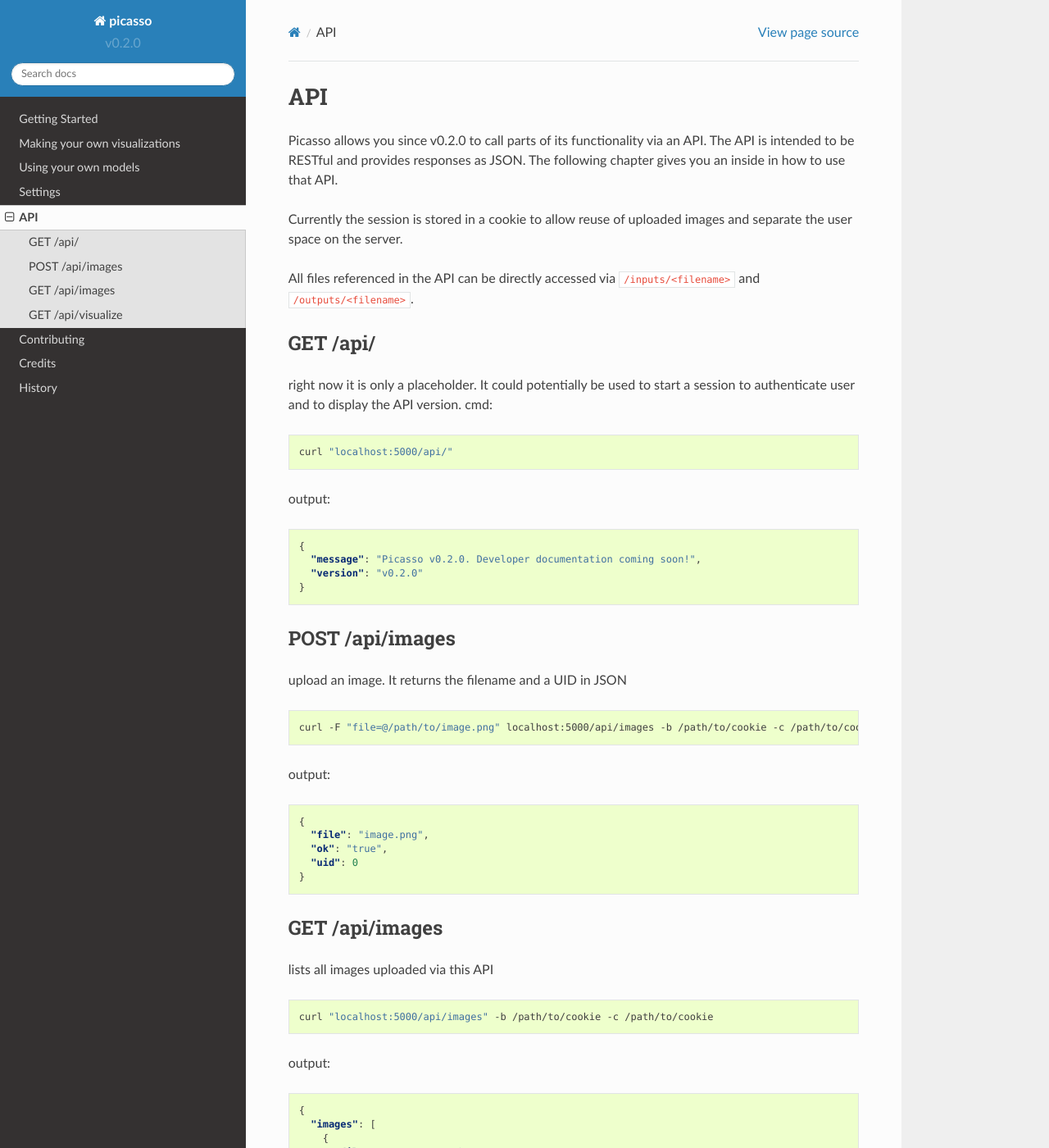
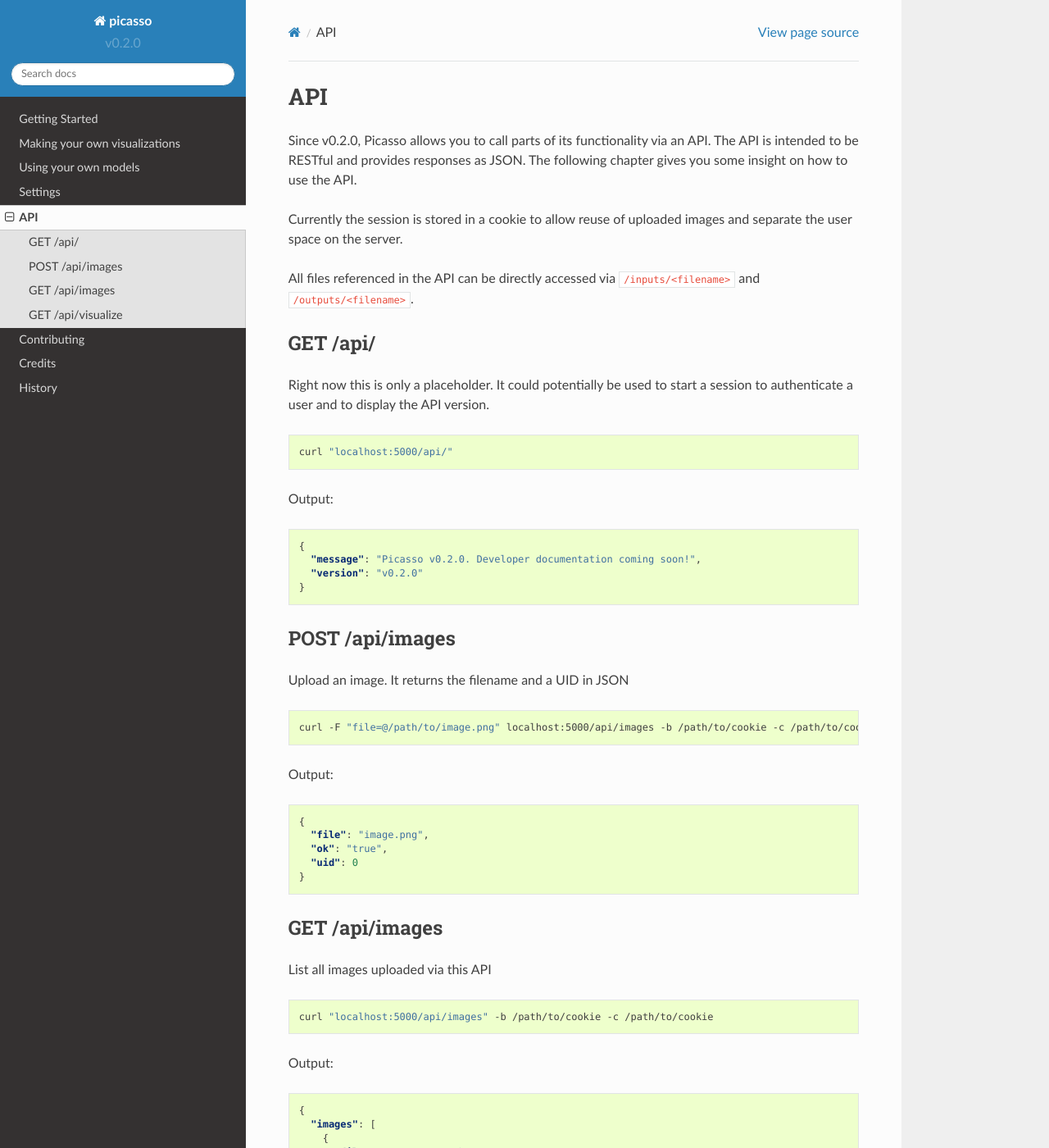
Before and after one commit to merantix/picasso, a Sphinx documentation site: the page built from docs/api.rst, in a window 1280 px wide and 1400 px high. Shown: the whole window at 82% size. Built offline with Sphinx 7.4.7 and the Read the Docs theme 2.0.0, drawn with Linux system fonts in a browser that asks for light colours; pages that are not in the unit, such as notebooks, are missing from menus; some of the changed text lies outside the part shown.

Commit message:
minor changes

```diff
--- a/docs/api.rst
+++ b/docs/api.rst
@@ -1,7 +1,7 @@
 ========
 API
 ========
-Picasso allows you since v0.2.0 to call parts of its functionality via an API. The API is intended to be RESTful and provides responses as JSON. The following chapter gives you an inside in how to use that API.
+Since v0.2.0, Picasso allows you to call parts of its functionality via an API. The API is intended to be RESTful and provides responses as JSON. The following chapter gives you some insight on how to use the API.
 
 Currently the session is stored in a cookie to allow reuse of uploaded images and separate the user space on the server.
 
@@ -11,14 +11,13 @@
 GET /api/
 #########
 
-right now it is only a placeholder. It could potentially be used to start a session to authenticate user and to display the API version.
-cmd:
+Right now this is only a placeholder. It could potentially be used to start a session to authenticate a user and to display the API version.
 
 .. code-block:: bash
 
   curl "localhost:5000/api/"
 
-output:
+Output:
 
 .. code-block:: json
 
@@ -33,13 +32,13 @@
 POST /api/images
 ################
 
-upload an image. It returns the filename and a UID in JSON
+Upload an image. It returns the filename and a UID in JSON
 
 .. code-block:: bash
 
   curl -F "file=@/path/to/image.png" localhost:5000/api/images -b /path/to/cookie -c /path/to/cookie
 
-output:
+Output:
 
 .. code-block:: json
 
@@ -54,13 +53,13 @@
 
 GET /api/images
 ###############
-lists all images uploaded via this API
+List all images uploaded via this API
 
 .. code-block:: bash
 
   curl "localhost:5000/api/images" -b /path/to/cookie -c /path/to/cookie
 
-output:
+Output:
 
 .. code-block:: json
 
@@ -83,7 +82,7 @@
 GET /api/visualize
 ###################
 
-this endpoint needs at least 2 arguments (``image=X`` and ``visualizer=Y``) in the query string.
+This endpoint needs at least 2 arguments (``image=X`` and ``visualizer=Y``) in the query string.
 
 .. code-block:: bash
 
```
Also changed, not shown: 1 other file.
